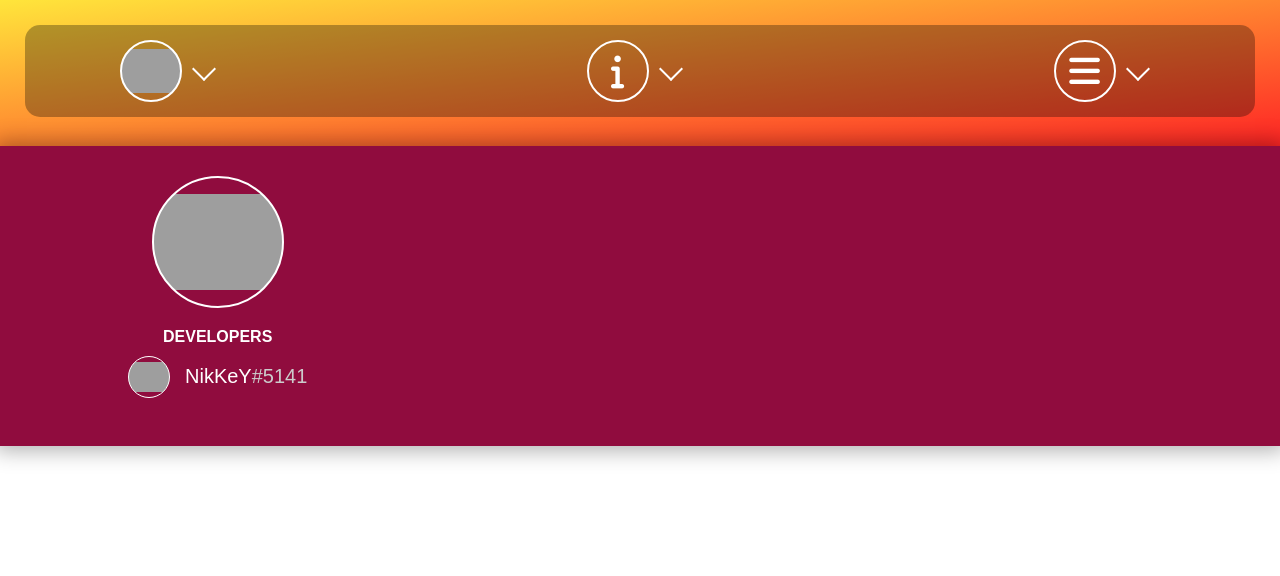
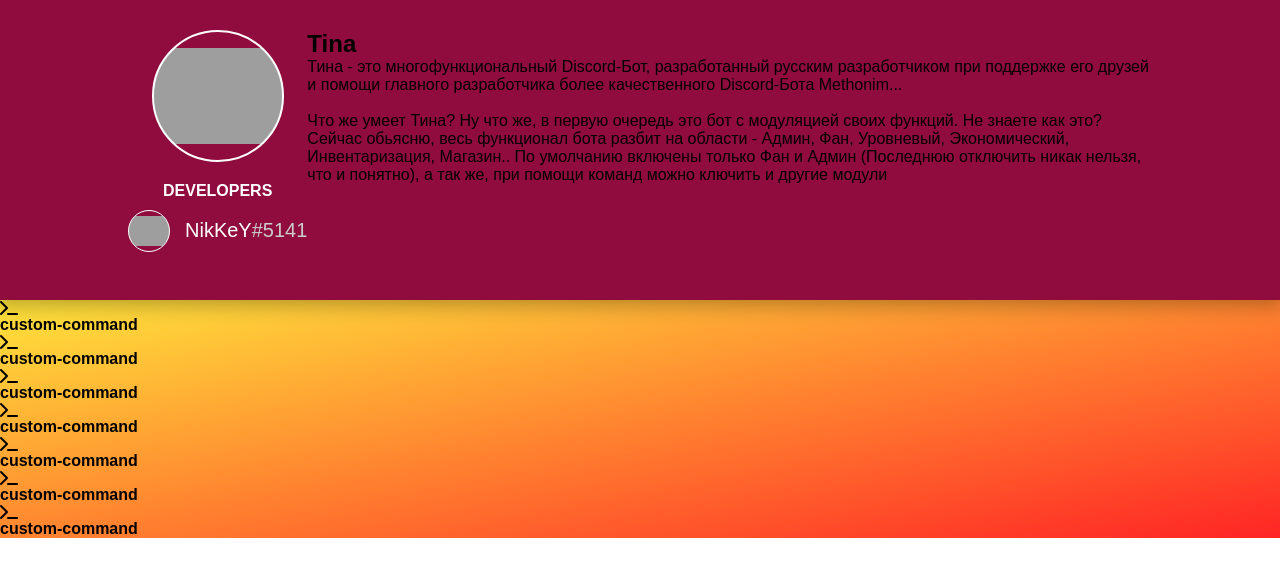
Before and after one commit to NikKeY7/tinaguide, a plain HTML site: page index.html in a window 1280 px wide. Drawn offline with Linux system fonts and the light colour scheme; grey boxes are pictures that could not be loaded.

Commit message:
Update index.html

```diff
--- a/index.html
+++ b/index.html
@@ -10,29 +10,6 @@
     <script src="https://use.fontawesome.com/b0ddcbea80.js"></script>
 </head>
 <body>
-    <section id="content">
-       	<div id="top-navigation">
-          <div id="bot">
-            <div id="avatar"></div>
-            <div id="arrow">
-              <div id="dawn"></div>
-            </div>
-          </div>
-          <div id="bot">
-            <div id="icon"><i class="fa fa-info"></i></div>
-            <div id="arrow">
-              <div id="dawn"></div>
-            </div>
-          </div>
-          <div id="bot">
-            <div id="icon"><i class="fa fa-bars"></i></div>
-            <div id="arrow">
-              <div id="dawn"></div>
-            </div>
-          </div>
-        </div>
-
-    </section>
     <section id="about">
       <div id="content">
         <div id="icons">
@@ -47,7 +24,69 @@
             </ul>
           </div>
         </div>
+        <div id="description">
+          <h2>Tina</h2>
+          <span>Тина - это многофункциональный Discord-Бот, разработанный русским разработчиком при поддержке его друзей и помощи главного разработчика более качественного Discord-Бота Methonim...<br /><br />Что же умеет Тина? Ну что же, в первую очередь это бот с модуляцией своих функций. Не знаете как это? Сейчас обьясню, весь функционал бота разбит на области - Админ, Фан, Уровневый, Экономический, Инвентаризация, Магазин.. По умолчанию включены только Фан и Админ (Последнюю отключить никак нельзя, что и понятно), а так же, при помощи команд можно ключить и другие модули</span>
+        </div>
       </div>
+    </section>
+    <section id="content">
+      <nav>
+        <ul id="list">
+          <li>
+            <div id="cont">
+              <div id="icon"><i class="fa fa-terminal"></i></div>
+              <strong>custom-command</strong>
+            </div>
+
+          </li>
+          <li>
+            <div id="cont">
+              <div id="icon"><i class="fa fa-terminal"></i></div>
+              <strong>custom-command</strong>
+            </div>
+
+          </li>
+          <li>
+            <div id="cont">
+              <div id="icon"><i class="fa fa-terminal"></i></div>
+              <strong>custom-command</strong>
+            </div>
+
+          </li>
+          <li>
+            <div id="cont">
+              <div id="icon"><i class="fa fa-terminal"></i></div>
+              <strong>custom-command</strong>
+            </div>
+
+          </li>
+          <li>
+            <div id="cont">
+              <div id="icon"><i class="fa fa-terminal"></i></div>
+              <strong>custom-command</strong>
+            </div>
+
+          </li>
+          <li>
+            <div id="cont">
+              <div id="icon"><i class="fa fa-terminal"></i></div>
+              <strong>custom-command</strong>
+            </div>
+
+          </li>
+          <li>
+            <div id="cont">
+              <div id="icon"><i class="fa fa-terminal"></i></div>
+              <strong>custom-command</strong>
+            </div>
+
+          </li>
+        </ul>
+      </nav>
+      <content>
+
+      </content>
     </section>
 </body>
 </html>
```
